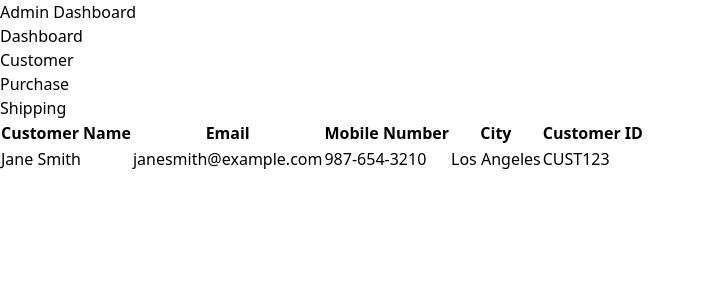
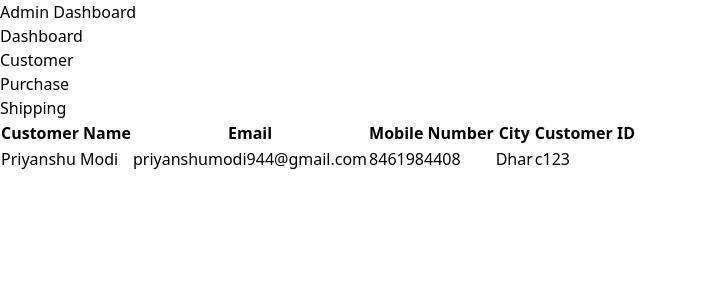
Before and after one commit to priyanshumodi/Admin-Pannel-Flipr, a React (Vite) app in the folder frontend/: page /admin/customer in a window 1280 px wide. Shown: the top 300 px of the page, without its empty margins (0-705 px from the left). Built offline with nearby package versions, Linux system fonts and the light colour scheme.

Commit message:
customer connect

```diff
--- a/frontend/src/Features/customerSlice.js
+++ b/frontend/src/Features/customerSlice.js
@@ -2,7 +2,7 @@ import { createSlice, nanoid } from "@reduxjs/toolkit"
 
 const initialState = {
     customer:[
-        {},
+        {id:"c123",customerName:"Priyanshu Modi",email:"priyanshumodi944@gmail.com",mobile:"8461984408",city:"Dhar"},
 
     ],
 }
@@ -11,22 +11,10 @@ export const customerSlice = createSlice({
     name:"customer",
     initialState,
     reducers: {
-        add: (state,action) => {
-            // // console.log(action.payload.name)
-            // const message = {
-            //     id : nanoid(),
-            //     name: action.payload.name,
-            //     email: action.payload.email,
-            //     subject: action.payload.subject,
-            //     message: action.payload.message,
-            // }
-            // // console.log(message)
-            // state.messages.push(message)
-            // state.messages.map((message) => console.log(message))
-        }
+
     }
 })
 
-export const {add} = customerSlice.actions
+export const {} = customerSlice.actions
 
 export default customerSlice.reducer
--- a/frontend/src/Features/purchaseSlice.js
+++ b/frontend/src/Features/purchaseSlice.js
@@ -2,7 +2,7 @@ import { createSlice, nanoid } from "@reduxjs/toolkit"
 
 const initialState = {
     purchase:[
-        {},
+        {id:"c124",productName:"laptop",quantity:"1",pricing:"70,000",mrp:"70,000",Customer_ID:"c123"},
 
     ],
 }
@@ -11,22 +11,10 @@ export const purchaseSlice = createSlice({
     name:"purchase",
     initialState,
     reducers: {
-        add: (state,action) => {
-            // // console.log(action.payload.name)
-            // const message = {
-            //     id : nanoid(),
-            //     name: action.payload.name,
-            //     email: action.payload.email,
-            //     subject: action.payload.subject,
-            //     message: action.payload.message,
-            // }
-            // // console.log(message)
-            // state.messages.push(message)
-            // state.messages.map((message) => console.log(message))
-        }
+
     }
 })
 
-export const {add} = purchaseSlice.actions
+export const {} = purchaseSlice.actions
 
 export default purchaseSlice.reducer
--- a/frontend/src/Features/shippingSlice.js
+++ b/frontend/src/Features/shippingSlice.js
@@ -2,8 +2,7 @@ import { createSlice, nanoid } from "@reduxjs/toolkit"
 
 const initialState = {
     shippings:[
-        {},
-
+        {Address:"Ganesh Nagar",City:"Dhar",Pincode:"1",Purchase_order_ID:"c124",Customer_ID:"c123"},
     ],
 }
 
@@ -11,22 +10,10 @@ export const shippingSlice = createSlice({
     name:"shipping",
     initialState,
     reducers: {
-        add: (state,action) => {
-            // // console.log(action.payload.name)
-            // const message = {
-            //     id : nanoid(),
-            //     name: action.payload.name,
-            //     email: action.payload.email,
-            //     subject: action.payload.subject,
-            //     message: action.payload.message,
-            // }
-            // // console.log(message)
-            // state.messages.push(message)
-            // state.messages.map((message) => console.log(message))
-        }
+
     }
 })
 
-export const {add} = shippingSlice.actions
+export const {} = shippingSlice.actions
 
 export default shippingSlice.reducer
--- a/frontend/src/app/store.js
+++ b/frontend/src/app/store.js
@@ -4,7 +4,7 @@ import storage from "redux-persist/lib/storage";
 import rootReducers from "./rootReducers";
 
 const persistConfig = {
-    key: 'root',
+    key: 'customer',
     storage,
 }
 
--- a/frontend/src/components/Admin/Admin.jsx
+++ b/frontend/src/components/Admin/Admin.jsx
@@ -4,16 +4,16 @@ function Admin() {
     return (
         <div className="grid grid-cols-1 sm:grid-cols-2 md:grid-cols-3 gap-4">
             <div className="bg-zinc-800 p-4 rounded-lg">
-              <h2 className="text-xl font-semibold">Users</h2>
+              <h2 className="text-xl font-semibold">Customers</h2>
               <p className="text-zinc-400">Total: 1000</p>
             </div>
             <div className="bg-zinc-800 p-4 rounded-lg">
-              <h2 className="text-xl font-semibold">Orders</h2>
+              <h2 className="text-xl font-semibold">Purchase Orders</h2>
               <p className="text-zinc-400">Total: 500</p>
             </div>
             <div className="bg-zinc-800 p-4 rounded-lg">
-              <h2 className="text-xl font-semibold">Revenue</h2>
-              <p className="text-zinc-400">$10,000</p>
+              <h2 className="text-xl font-semibold">Shippings</h2>
+              <p className="text-zinc-400">100</p>
             </div>
           </div>
     )
--- a/frontend/src/components/Admin/Customer.jsx
+++ b/frontend/src/components/Admin/Customer.jsx
@@ -3,16 +3,16 @@ import { useSelector, useDispatch } from 'react-redux';
 
 
 const Customer = () => {
-  const customers = useSelector((state) => state.customerReducer.customer);
-  const dispatch = useDispatch();
+  const customers = useSelector(state => state.customerReducer.customer);
+  console.log(customers)
+
+
 
   useEffect(() => {
     // Fetch customers from API or initial data (optional)
   }, []);
 
-  const handleDelete = (customerId) => {
 
-  };
 
   return (
     <div class="container mx-auto p-6 dark:bg-zinc-800">
@@ -47,23 +47,26 @@ const Customer = () => {
       </tr>
     </thead>
     <tbody>
-      <tr>
+      {customers.map((customer) => (
+          <tr key={customer.id}>
           <td class="px-6 py-4 whitespace-nowrap text-sm text-zinc-900 dark:text-zinc-200">
-          Jane Smith
+            {customer.customerName}
           </td>
           <td class="px-6 py-4 whitespace-nowrap text-sm text-zinc-900 dark:text-zinc-200">
-          janesmith@example.com
+            {customer.email}
           </td>
           <td class="px-6 py-4 whitespace-nowrap text-sm text-zinc-900 dark:text-zinc-200">
-          987-654-3210
+            {customer.mobile}
           </td>
           <td class="px-6 py-4 whitespace-nowrap text-sm text-zinc-900 dark:text-zinc-200">
-          Los Angeles
+            {customer.city}
           </td>
           <td class="px-6 py-4 whitespace-nowrap text-sm text-zinc-900 dark:text-zinc-200">
-          CUST123
+            {customer.id}
           </td>
         </tr>
+      ))}
+
 
     </tbody>
   </table>
```
Lines whose indentation alone changed are shown as unchanged.
